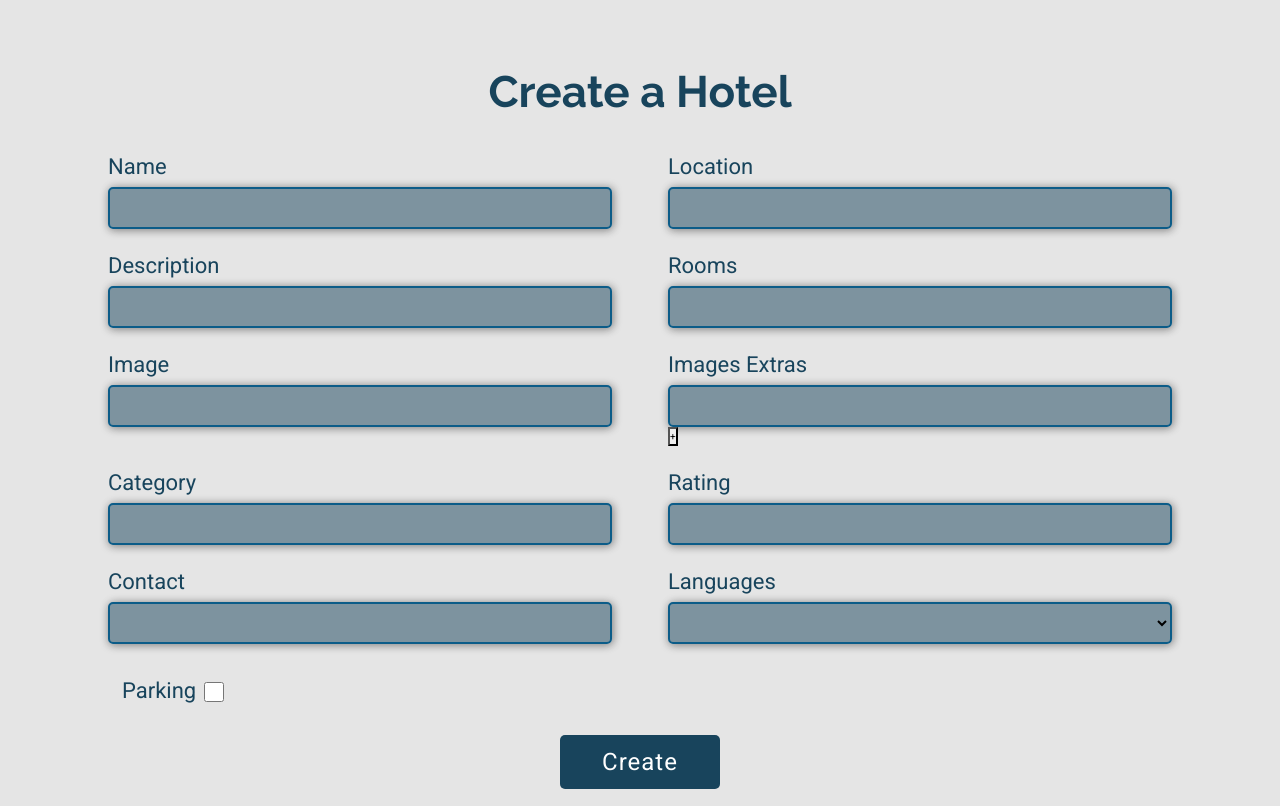
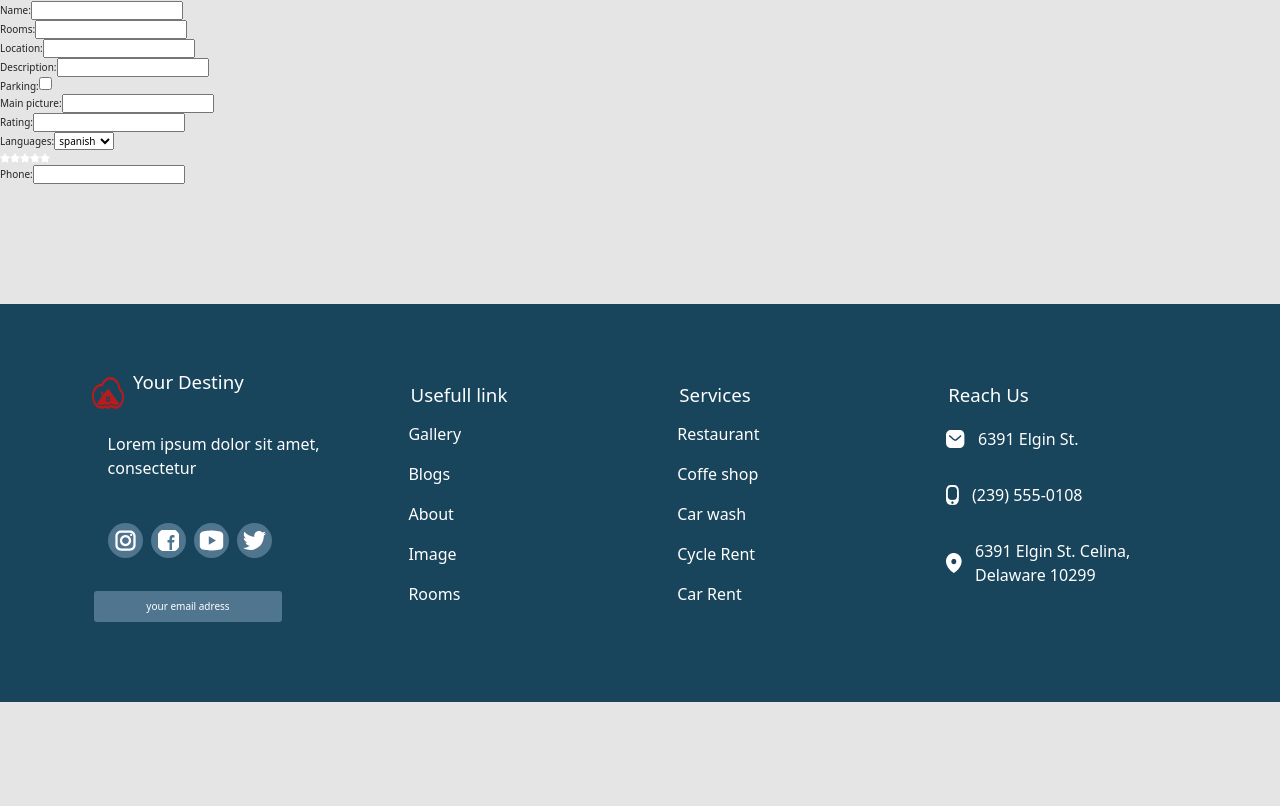
Before and after one commit to IgnacioPerezEtc/Proyecto-Final, a React (Vite) app in the folder client/: page /formHotels in a window 1280 px wide. Shown: the part 734-1540 px from the top of the page. After the commit the page ends 1436 px from the top, so only its background shows below. Built offline with nearby package versions, Linux system fonts and the light colour scheme.

Commit message:
Feature: new Form-Hotels

```diff
--- a/client/package.json
+++ b/client/package.json
@@ -23,6 +23,7 @@
     "react-bootstrap": "^2.7.0",
     "react-dom": "^18.2.0",
     "react-hook-form": "^7.42.1",
+    "react-icons": "^4.7.1",
     "react-redux": "^8.0.5",
     "react-router-dom": "^6.6.2",
     "redux": "^4.2.0",
--- a/client/src/components/FormHotels/FormHotels.jsx
+++ b/client/src/components/FormHotels/FormHotels.jsx
@@ -1,26 +1,13 @@
-import React, { useState } from "react";
-import { useForm } from "react-hook-form";
-import { useDispatch } from "react-redux";
-import { createHotel } from "../../redux/actions";
-import {
-  descriptionValidator,
-  imageValidator,
-  nameValidator,
-  phoneValidator,
-} from "./validator";
-import style from "./FormHotels.module.css";
+import React, { useState} from "react";
+import { FaStar } from "react-icons/fa"
 import Header from "../Header/Header";
 import Footer from "../Footer/Footer";
+import style from "./FormHotels.module.css"
 
 const FormHotels = () => {
-  const {
-    register,
-    formState: { errors },
-    handleSubmit,
-  } = useForm();
-  const languages = ["spanish", "english", "french", "russian", "german"];
-  const dispatch = useDispatch();
-  const [imgExt, setImgExt] = useState("");
+
+  const [category, setCategory ] = useState(null);
+  const [hover, setHover] = useState(null);
 
   const [input, setInput] = useState({
     name: "",
@@ -29,43 +16,30 @@ const FormHotels = () => {
     description: "",
     parking: false,
     pictureHome: "",
-    pictureDetail:[],
+    pictureDetail: [],
     rating: "",
     languages: [],
     category: "",
-    phone: "",
+    phone: ""
   });
 
-  const handleImgExt = (event) => {
-    setImgExt(event.target.value);
-  }
+  const languages = ["spanish", "english", "french", "russian", "german"];
 
   const handleChange = (event) => {
+    event.preventDefault()
     setInput({
       ...input,
       [event.target.name]: event.target.value,
     });
   };
 
-  const handlePlus = (event) => {
+  const handleChangeCategory = (event) => {
     event.preventDefault();
-    if(!input.pictureDetail.includes(imgExt)){
     setInput({
       ...input,
-        pictureDetail: [...input.pictureDetail, imgExt]
+      category: event.target.value
     })
-      setImgExt("");
-    }
-  }
-
-  const handleDeleteImg = (event) => {
-    event.preventDefault();
-    let newImgs = input.pictureDetail.filter(img => img !== event.target.name)
-    setInput({
-      ...input,
-      pictureDetail: newImgs
-    })
-  }
+  };
 
   const handleCheckbox = (event) => {
     setInput({
@@ -94,226 +68,97 @@ const FormHotels = () => {
     });
   };
 
-  const onSubmit = (event) => {
-    dispatch(createHotel(input));
-    alert("The Hotel was created successfully");
-    setInput({
-      name: "",
-      rooms: "",
-      location: "",
-      description: "",
-      parking: false,
-      pictureHome: "",
-      rating: "",
-      languages: [],
-      category: "",
-      phone: "",
-    });
-  };
-
   return (
     <div>
       <Header />
+      <h1>Form Hotels</h1>
 
-      <div className={style.containerForm}>
-        <h1 className={style.titleForm}>Create a Hotel</h1>
-        <form className={style.flexContainer} onSubmit={handleSubmit(onSubmit)}>
-          <div className={style.containerInput}>
-            <div className={style.flexInputs}>
       <div>
-                <label>Name </label>
+        <form>
+          <div>
+            <label>Name: </label>
             <input
               type="text"
-                  {...register("name", {
-                    required: true,
-                    validate: nameValidator,
-                    onChange: (e) => {
-                      handleChange(e);
-                    },
-                  })}
+              name="name"
+              value={input.name}
+              onChange={ (e) => handleChange(e) }
             />
-                {(errors.name?.type === "required" && (
-                  <span className={style.messageError}>Name is required.</span>
-                )) ||
-                  (errors.name?.type === "validate" && (
-                    <span className={style.messageError}>
-                      Ingrese nombre con 3 o mas letras
-                    </span>
-                  ))}
           </div>
+
           <div>
-                <label>Location</label>
+            <label>Rooms: </label>
+            <input
+              type="number"
+              name="rooms"
+              value={input.rooms}
+              onChange={ (e) => handleChange(e) }
+            />
+          </div>
+
+          <div>
+            <label>Location: </label>
             <input
               type="text"
-                  {...register("location", {
-                    onChange: (e) => {
-                      handleChange(e);
-                    },
-                  })}
+              name="location"
+              value={input.location}
+              onChange={ (e) => handleChange(e) }
             />
           </div>
-            </div>
-          </div>
-          <div className={style.containerInput}>
-            <div className={style.flexInputs}>
+
           <div>
-                <label>Description</label>
+            <label>Description: </label>
             <input
               type="text"
-                  {...register("description", {
-                    validate: descriptionValidator,
-                    onChange: (e) => {
-                      handleChange(e);
-                    },
-                  })}
-                />
-                {errors.description?.type === "validate" && (
-                  <span className={style.messageError}>
-                    Ingrese descripcion entre 5 o mas caracteres
-                  </span>
-                )}
-              </div>
-              <div>
-                <label>Rooms</label>
-                <input
-                  min="0"
-                  type="number"
-                  {...register("rooms", {
-                    onChange: (e) => {
-                      handleChange(e);
-                    },
-                  })}
+              name="description"
+              value={input.description}
+              onChange={ (e) => handleChange(e) }
             />
           </div>
-            </div>
+
+          <div>
+            <label>Parking: </label>
+            <input
+              type="checkbox"
+              name="parking"
+              value={input.parking}
+              onClick= { (e) => handleCheckbox(e) }
+            />
           </div>
 
-          <div className={style.containerInput}>
-            <div className={style.flexInputs}>
           <div>
-                <label>Image</label>
+            <label>Main picture: </label>
             <input
               type="text"
-                  {...register("pictureHome", {
-                    validate: imageValidator,
-                    onChange: (e) => {
-                      handleChange(e);
-                    },
-                  })}
+              name="pictureHome"
+              value={input.pictureHome}
+              onChange= { (e) => handleChange(e) }
             />
-                {errors.pictureHome?.type === "validate" && (
-                  <span className={style.messageError}>
-                    Enter a URL image .png, .jpg, .jpeg, .gif
-                  </span>
-                )}
-              </div>
-              <div>
-                <label>Images Extras</label>
-                <input
-                  type="text"
-                  value={imgExt}
-                  onChange={(event) => handleImgExt(event)}
-                />
-                <button onClick={(event) => handlePlus(event)} name="imgExt">+</button>
-                {input.pictureDetail?.map((img, index)=> {
-                  return(
-                    <div key={index}>
-                      <span key={img}>{img}</span>
-                      <button onClick={(event) => handleDeleteImg(event)} name={img}>X</button>
-                    </div>
-                  )
-                })}
-                {errors.pictureHome?.type === "validate" && (
-                  <span className={style.messageError}>
-                    Enter a URL image .png, .jpg, .jpeg, .gif
-                  </span>
-                )}
-              </div>
-            </div>
           </div>
 
-          <div className={style.containerInput}>
-            <div className={style.flexInputs}>
           <div>
-                <label>Category</label>
+            <label>Rating: </label>
             <input
-                  type="text"
-                  {...register("category", {
-                    min: 0,
-                    max: 5,
-                    onChange: (e) => {
-                      handleChange(e);
-                    },
-                  })}
+              type="number"
+              name="rating"
+              value={input.rating}
+              onChange= { (e) => handleChange(e) }
             />
-                {(errors.category?.type === "min" && (
-                  <span>Ingrese categoria mayor o igual a 0</span>
-                )) ||
-                  (errors.category?.type === "max" && (
-                    <span>Ingrese categoria menor o igual a 5</span>
-                  ))}
           </div>
+
           <div>
-                <label>Rating</label>
-                <input
-                  type="text"
-                  {...register("rating", {
-                    min: 0,
-                    max: 5,
-                    onChange: (e) => {
-                      handleChange(e);
-                    },
-                  })}
-                />
-                {(errors.rating?.type === "min" && (
-                  <span className={style.messageError}>
-                    Ingrese rating mayor o igual a 0
-                  </span>
-                )) ||
-                  (errors.rating?.type === "max" && (
-                    <span className={style.messageError}>
-                      Ingrese rating menor o igual a 5
-                    </span>
-                  ))}
-              </div>
-            </div>
-          </div>
-          <div className={style.containerInput}>
-            <div className={style.flexInputs}>
+            <label>Languages: </label>
+            <select name="languages" onChange={ (e) => handleSelect(e) }>
+              {
+                languages.map((languages, index) => {
+                  return (
+                    <option key={index}>{languages}</option>
+                  )
+                })
+              }
+            </select>
             <div>
-                <label>Contact</label>
-                <input
-                  type="text"
-                  {...register("phone", {
-                    validate: phoneValidator,
-                    onChange: (e) => {
-                      handleChange(e);
-                    },
-                  })}
-                />
-                {errors.phone?.type === "validate" && (
-                  <span className={style.messageError}>
-                    Ingrese un numero de teléfono valido
-                  </span>
-                )}
-              </div>
-              <div className={style.containerSelect}>
-                <label>Languages</label>
-                <select
-                  defaultValue="title"
-                  {...register("languages", {
-                    onChange: (e) => {
-                      handleSelect(e);
-                    },
-                  })} disabled={input.languages.length === 5}
-                >
-                  <option value="title" disabled name=""></option>
-                  {languages.map((language, index) => {
-                    return <option key={index}>{language}</option>;
-                  })}
-                </select>
-                <div className={style.containerInput}>
-                  {input.languages?.map((languages) => {
+              {
+                input.languages?.map((languages) => {
                   return (
                     <div key={languages}>
                       <p key={languages}>{languages}</p>
@@ -325,33 +170,54 @@ const FormHotels = () => {
                       </button>
                     </div>
                   );
-                  })}
-                </div>
-              </div>
+                })
+              }
             </div>
           </div>
 
-          <div className={style.containerCheckbox}>
-            <label>Parking</label>
+          <div>
+
+            {
+              [...Array(5)].map((star, index) => {
+                const categoryValue = index + 1
+
+                return (
+                  <label key={index}>
                       <input
-              className={style.checkBox}
-              type="checkbox"
-              {...register("parking")}
-              onClick={(e) => {
-                handleCheckbox(e);
-              }}
+                        type="radio"
+                        name="category"
+                        value={categoryValue}
+                        onClick= { () => setCategory(categoryValue) }
+                        onChange= { (e) => handleChangeCategory(e)}
+                        className={style.inputRadio}
                       />
+                      <FaStar
+                        className={style.star}
+                        onMouseEnter={ () => setHover(categoryValue) }
+                        onMouseLeave={ () => setHover(null) }
+                        color={ categoryValue <= (hover || category) ? "#ffc107" : "white"}
+                      />
+                  </label>
+                )
+              })
+            }
           </div>
-          <div className={style.containerSend}>
-            <button className={style.buttonCreate} type="submit">
-              Create
-            </button>
+
+          <div>
+            <label>Phone: </label>
+            <input
+              type="number"
+              name="phone"
+              value={input.phone}
+              onChange={ (e) => handleChange(e) }
+            />
           </div>
         </form>
       </div>
+
       <Footer />
     </div>
-  );
+  )
 };
 
-export default FormHotels;
+export default FormHotels
--- a/client/src/components/FormHotels/FormHotels.module.css
+++ b/client/src/components/FormHotels/FormHotels.module.css
@@ -1,139 +1,8 @@
-.containerForm {
-  margin: 0 auto;
-  margin-top: 80px;
-  text-align: start;
-  font-family: "Roboto", sans-serif;
-  margin-bottom: 120px;
+.inputRadio {
+  display: none;
 }
 
-.flexContainer {
-  display: flex;
-  justify-content: center;
-  flex-direction: column;
-  padding-left: 80px;
-  padding-right: 80px;
-  padding-bottom: 80px;
+.star{
+  cursor: pointer;
+  transition: color 200ms;
 }
-
-.titleForm {
-  font-family: "Raleway", sans-serif;
-  font-size: 4.4rem;
-  font-weight: bold;
-  color: var(--color-blue);
-  padding-left: 80px;
-  padding-top: 20px;
-  padding-right: 80px;
-  text-align: center;
-  padding-bottom: 16px;
-}
-
-.containerInput {
-  margin-top: 10px;
-  margin-bottom: 10px;
-  display: flex;
-  flex-direction: column;
-}
-
-.flexInputs {
-  display: flex;
-  justify-content: space-around;
-}
-.flexInputs div {
-  width: 45%;
-}
-
-.containerInput input {
-  width: 100%;
-  height: 42px;
-  margin: 0 auto;
-  background-color: #18445c81;
-  border: 2px solid #0c5c88;
-  border-radius: 5px;
-  color: #000;
-  font-size: 1.6rem;
-  padding-left: 8px;
-  font-weight: lighter;
-  box-shadow: 2px 0px 8px rgba(0, 0, 0, 0.25), 0px 2px 8px rgba(0, 0, 0, 0.25);
-}
-
-.containerInput label {
-  color: var(--color-blue);
-  font-size: 2.2rem;
-  font-weight: 500;
-  padding-bottom: 4px;
-}
-
-.messageError {
-  color: #4d0404;
-  font-size: 1.8rem;
-  font-weight: normal;
-}
-.containerSelect {
-  width: 45%;
-  display: flex;
-  flex-direction: column;
-}
-
-.containerSelect label {
-  color: var(--color-blue);
-  font-size: 2.2rem;
-  font-weight: 500;
-  padding-bottom: 4px;
-}
-.containerSelect select {
-  width: 100%;
-  height: 42px;
-  margin: 0 auto;
-  background-color: #18445c81;
-  border: 2px solid #0c5c88;
-  border-radius: 5px;
-  color: #000;
-  font-size: 1.6rem;
-  padding-left: 8px;
-  font-weight: lighter;
-  box-shadow: 2px 0px 8px rgba(0, 0, 0, 0.25), 0px 2px 8px rgba(0, 0, 0, 0.25);
-}
-
-.containerCheckbox {
-  margin-left: 42px;
-  display: flex;
-  align-items: center;
-}
-.containerCheckbox label {
-  color: var(--color-blue);
-  font-size: 2.2rem;
-  font-weight: 500;
-  padding-bottom: 4px;
-  padding-right: 8px;
-
-}
-
-.checkBox{
-    cursor: pointer;
-    width: 20px;
-    height: 20px;
-}
-
-.containerSend{
-    text-align: center;
-    padding-top: 24px;
-}
-
-.buttonCreate{
-    width: 160px;
-    height: 54px;
-    font-size: 2.4rem;
-   font-weight: 400;
-    border: none;
-    background-color: var(--color-blue);
-    letter-spacing: 1px;
-    color: #fff;
-    border-radius: 5px;
-}
-
-.buttonCreate:hover{
-    transform: scale(.98);
-    /* transition-timing-function: ease-out;
-    transition-duration: 1s; */
-    background-color: var(--letter-blue);
-}
```
Also changed, not shown: 1 other file (tests, documents, lock files or other folders). Lines whose indentation alone changed are shown as unchanged.
